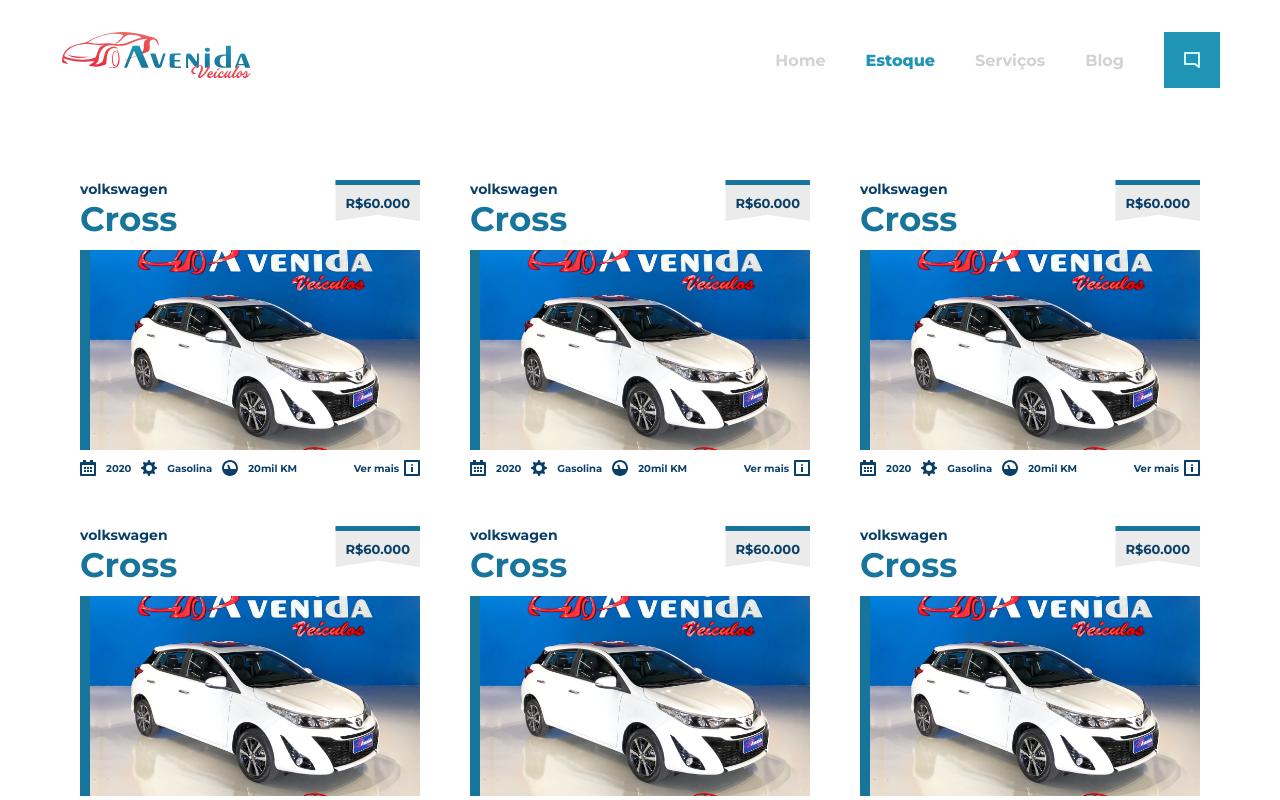
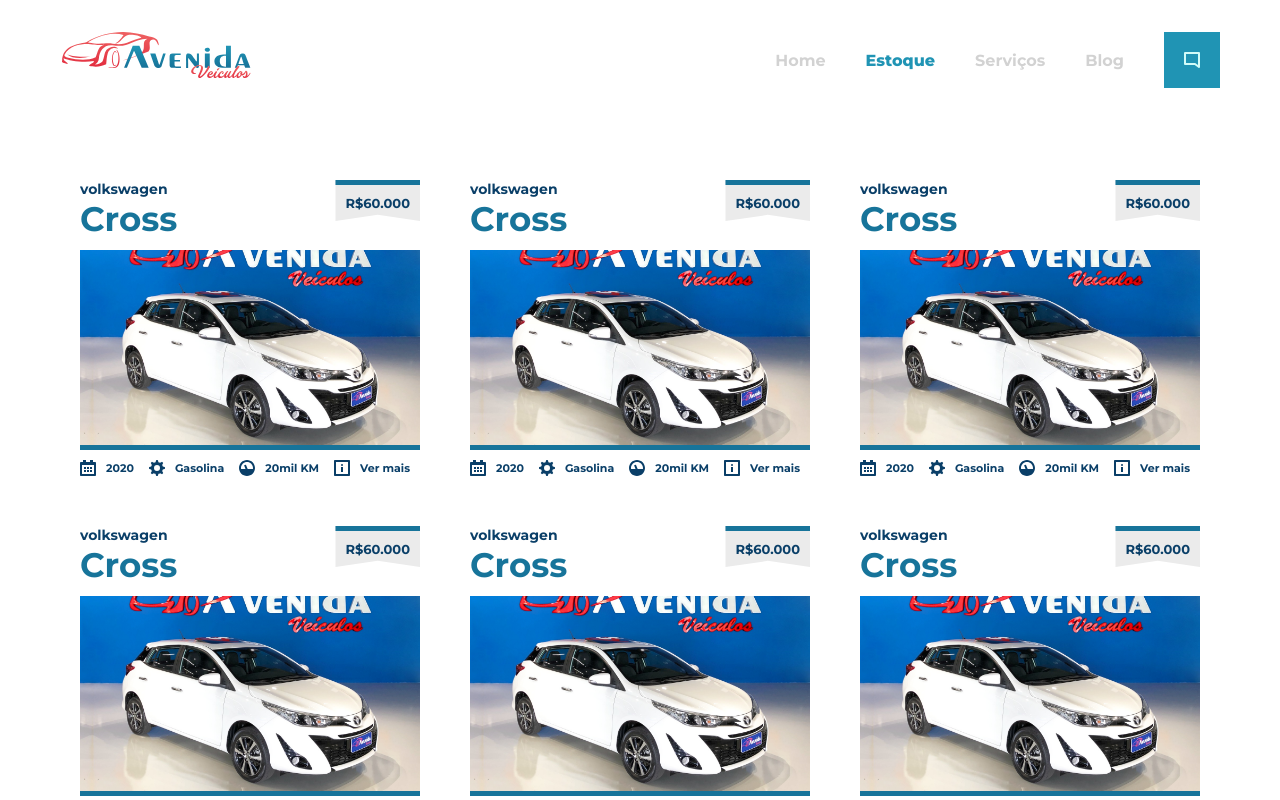
Before and after one commit to VnySrc/yyy, a Nuxt app: page /estoque in a window 1280 px wide. Shown: the top 800 px of the page. Built offline with nearby package versions, Linux system fonts and the light colour scheme.

Commit message:
Card update

```diff
--- a/components/card.vue
+++ b/components/card.vue
@@ -9,7 +9,6 @@
             <nuxt-img format="webp" src="/img/cross.jpg" />
         </div>
         <div class="card_info">
-            <div class="card_info_stats">
             <div>
                 <iconsDate />
                 <span>2020</span>
@@ -22,10 +21,9 @@
                 <iconsSpeed />
                 <span>20mil KM</span>
             </div>
-            </div>
-            <div class="card_info_more">
+            <div class="card_info_stats">
+                <IconsInfo />
                 <span>Ver mais</span>
-                <IconsInfo />
             </div>
         </div>
     </div>
@@ -107,50 +105,36 @@
     }
 
     &_info {
+        width: 100%;
         display: flex;
         justify-content: space-between;
+
+        div {
+            display: flex;
+            align-items: center;
+        }
 
         svg {
             fill: $p-800;
         }
 
         span {
+            padding: 0 1rem;
             font-weight: bold;
-            font-size: 1rem;
+            font-size: 1.1rem;
             color: $p-800;
         }
 
         &_stats {
-            display: flex;
-
-            div {
-                display: flex;
-                align-items: center;
-            }
-
-            span {
-                &:nth-child(2) {
-                    padding: 0 1rem;
-                }
-            }
-        }
-
-        &_more {
-            display: flex;
-            align-items: center;
             cursor: pointer;
-
-            span {
-                margin-right: 0.5rem;
-            }
         }
     }
 
     &_imgs {
-        height: 20rem;
+        height: 25rem;
         position: relative;
         margin: 1rem 0;
-        border-left: solid $p-600 1rem;
+        border-bottom: solid $p-600 .5rem;
 
         @include md {
             height: 20rem;
```
Lines whose indentation alone changed are shown as unchanged.
